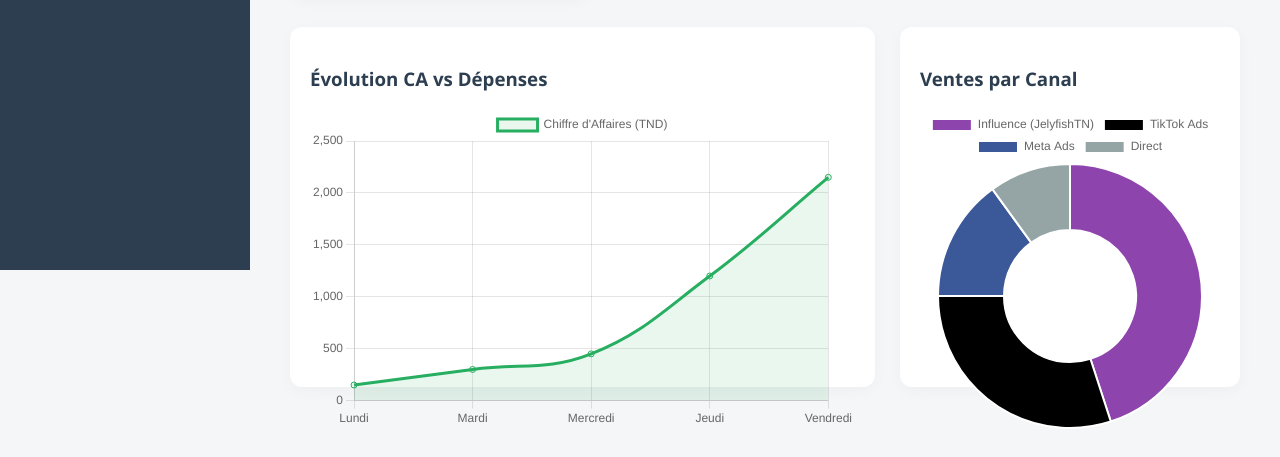
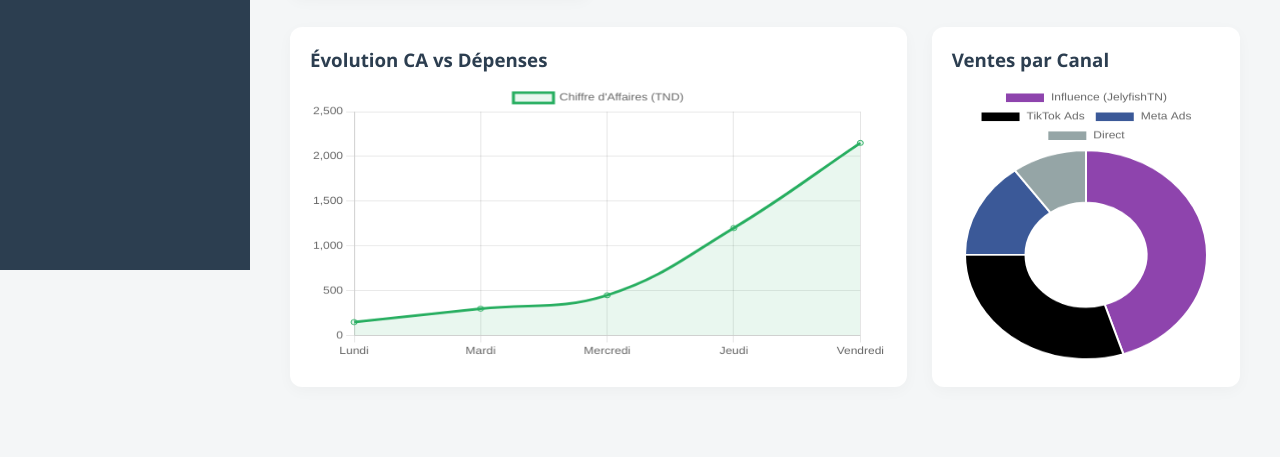
Before and after one commit to min0m/Social-media-project-Dashboard, a plain HTML site: page index.html in a window 1280 px wide. Shown: the part 530-987 px from the top of the page. Drawn offline with nearby package versions, Linux system fonts and the light colour scheme.

Commit message:
Update index.html

```diff
--- a/index.html
+++ b/index.html
@@ -295,6 +295,19 @@
             box-shadow: 0 4px 15px rgba(0,0,0,0.03);
             height: 320px;
             position: relative;
+            overflow: hidden;
+        }
+
+        /* Ensure Chart.js canvases fit and don't overflow their card */
+        .chart-box h3 { margin: 0 0 12px 0; }
+
+        .chart-box canvas {
+            width: 100% !important;
+            /* leave room for the title inside the card */
+            height: calc(100% - 44px) !important;
+            max-height: calc(100% - 44px) !important;
+            display: block;
+            box-sizing: border-box;
         }
 
 
```
